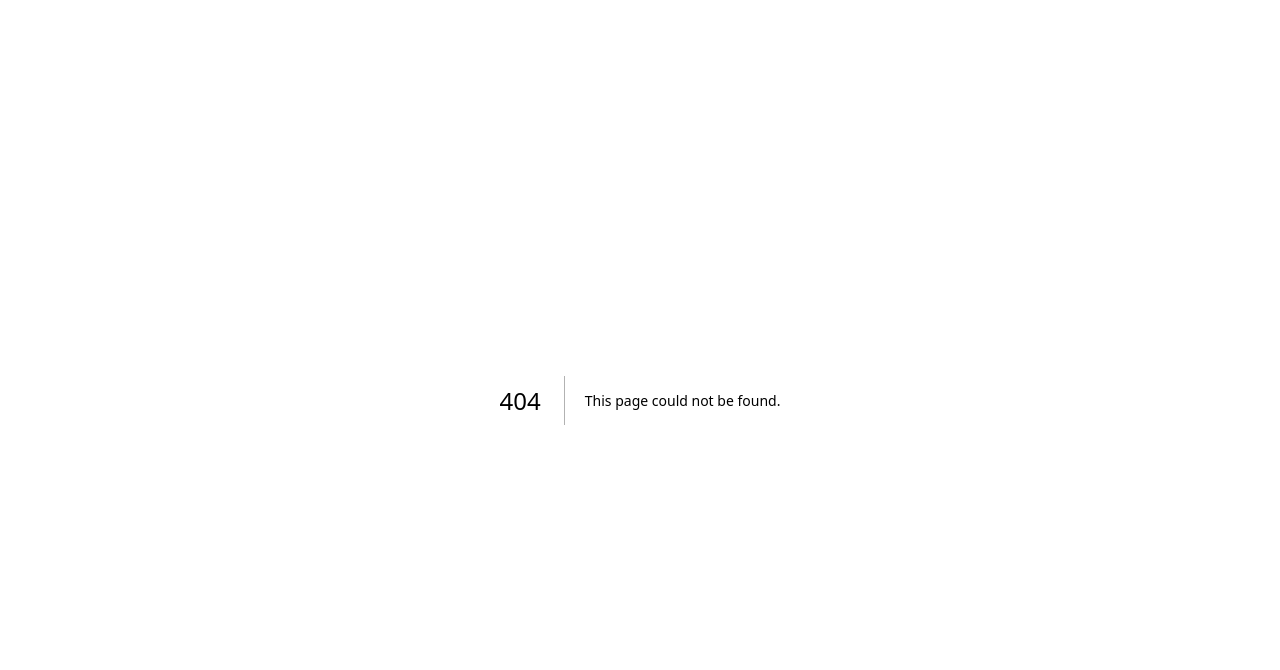
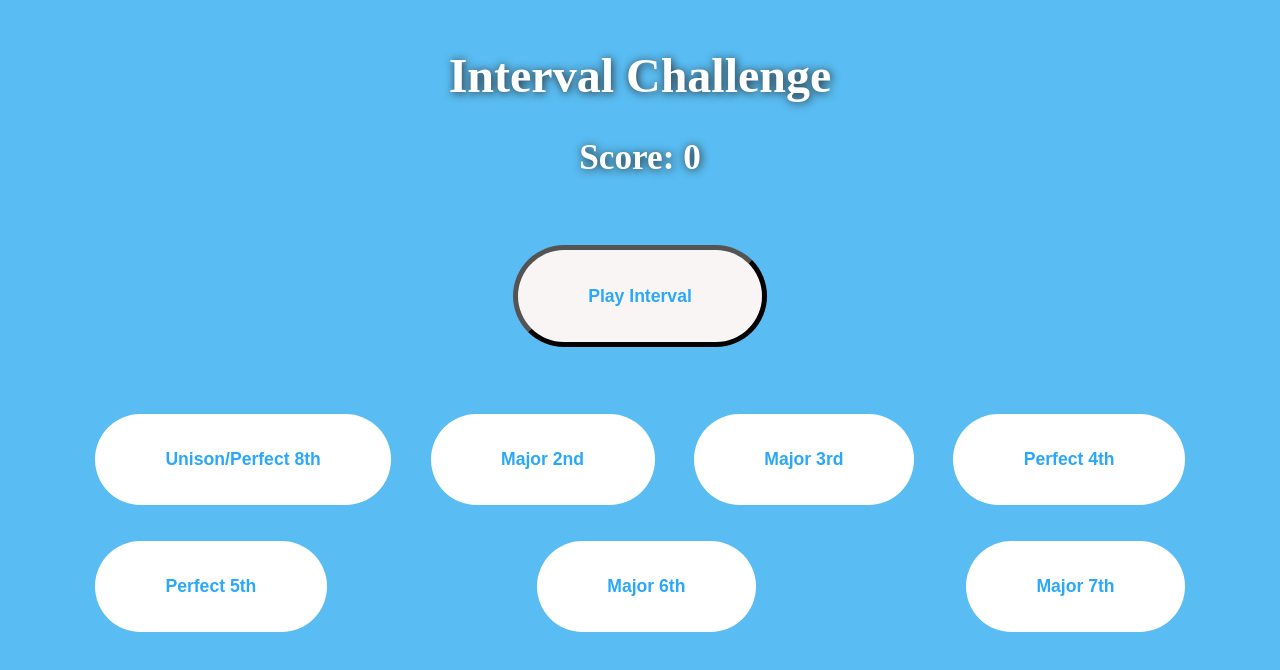
Before and after one commit to popatre/music-tutor, a Next.js app: page /intervals/interval-trainer in a window 1280 px wide. Before the commit this address had no page. Shown: the top 670 px of the page. Built offline with nearby package versions, Linux system fonts and the light colour scheme; no server answers.

Commit message:
add intervals section

```diff
--- /dev/null
+++ b/pages/intervals/interval-trainer.tsx
@@ -0,0 +1,176 @@
+import usePianoSounds from "@/hooks/usePianoSounds";
+import { useState } from "react";
+import styles from "../../styles/Intervals.module.css";
+
+type PlayInterval = (note1: string, note2: string, answer?: string) => void;
+
+export default function IntervalChallenge() {
+    const [interval, setInterval] = useState<string[]>([]);
+    const [answer, setAnswer] = useState<string>("");
+    const [totalScore, setTotalScore] = useState(0);
+    const [gameInProgress, setGameInProgress] = useState(false);
+    const [buttonStyles, setButtonStyles] = useState({
+        unison: "",
+        M2: "",
+        M3: "",
+        P4: "",
+        P5: "",
+        M6: "",
+        M7: "",
+    });
+
+    const { playClicks } = usePianoSounds();
+
+    function pickIntervals() {
+        setButtonStyles({
+            unison: "",
+            M2: "",
+            M3: "",
+            P4: "",
+            P5: "",
+            M6: "",
+            M7: "",
+        });
+        const intervals: { [key: string]: () => void } = {
+            1: () => playInterval("C", "C", "unison"),
+            M2: () => playInterval("C", "D", "M2"),
+            M3: () => playInterval("C", "E", "M3"),
+            P4: () => playInterval("C", "F", "P4"),
+            P5: () => playInterval("C", "G", "P5"),
+            M6: () => playInterval("C", "A", "M6"),
+            M7: () => playInterval("C", "B", "M7"),
+        };
+        const intervalNames = ["1", "M2", "M3", "P4", "P5", "M6", "M7"];
+        const randomNumber = Math.floor(Math.random() * 7);
+        const chosenInterval = intervalNames[randomNumber];
+        intervals[chosenInterval]();
+    }
+
+    const playInterval: PlayInterval = (note1, note2, interval) => {
+        if (interval) {
+            setAnswer(interval);
+        }
+        setInterval([note1, note2]);
+        setGameInProgress(true);
+        playClicks(note1);
+        setTimeout(() => {
+            playClicks(note2);
+        }, 1300);
+    };
+
+    function checkAnswer(answerChosen: string): boolean {
+        if (answerChosen === answer) {
+            setTotalScore((prevScore) => ++prevScore);
+            setGameInProgress(false);
+            setButtonStyles((prevState) => {
+                return {
+                    ...prevState,
+                    [answerChosen]: "correct",
+                };
+            });
+            return true;
+        } else {
+            setTotalScore((prevScore) => --prevScore);
+
+            setButtonStyles((prevState) => {
+                return {
+                    ...prevState,
+                    [answerChosen]: "incorrect",
+                };
+            });
+            return false;
+        }
+    }
+
+    return (
+        <main className={styles.container}>
+            <h1 className={styles.title}>Interval Challenge</h1>
+            <p className={styles.score}>Score: {totalScore}</p>
+            <div className={styles.mid_buttons}>
+                {!gameInProgress && (
+                    <button
+                        className={styles.startButtons}
+                        onClick={() => pickIntervals()}
+                    >
+                        Play Interval
+                    </button>
+                )}
+                {gameInProgress && (
+                    <button
+                        className={styles.startButtons}
+                        onClick={() => playInterval(interval[0], interval[1])}
+                    >
+                        Play Interval Again?
+                    </button>
+                )}
+            </div>
+            <div className={styles.btnBar}>
+                <button
+                    disabled={!gameInProgress}
+                    className={`${styles.btn__answer} ${
+                        styles[buttonStyles.unison]
+                    }`}
+                    onClick={() => {
+                        checkAnswer("unison");
+                    }}
+                >
+                    Unison/Perfect 8th
+                </button>
+                <button
+                    disabled={!gameInProgress}
+                    className={`${styles.btn__answer} ${
+                        styles[buttonStyles.M2]
+                    }`}
+                    onClick={() => checkAnswer("M2")}
+                >
+                    Major 2nd
+                </button>
+                <button
+                    disabled={!gameInProgress}
+                    className={`${styles.btn__answer} ${
+                        styles[buttonStyles.M3]
+                    }`}
+                    onClick={() => checkAnswer("M3")}
+                >
+                    Major 3rd
+                </button>
+                <button
+                    disabled={!gameInProgress}
+                    className={`${styles.btn__answer} ${
+                        styles[buttonStyles.P4]
+                    }`}
+                    onClick={() => checkAnswer("P4")}
+                >
+                    Perfect 4th
+                </button>
+                <button
+                    disabled={!gameInProgress}
+                    className={`${styles.btn__answer} ${
+                        styles[buttonStyles.P5]
+                    }`}
+                    onClick={() => checkAnswer("P5")}
+                >
+                    Perfect 5th
+                </button>
+                <button
+                    disabled={!gameInProgress}
+                    className={`${styles.btn__answer} ${
+                        styles[buttonStyles.M6]
+                    }`}
+                    onClick={() => checkAnswer("M6")}
+                >
+                    Major 6th
+                </button>
+                <button
+                    disabled={!gameInProgress}
+                    className={`${styles.btn__answer} ${
+                        styles[buttonStyles.M7]
+                    }`}
+                    onClick={() => checkAnswer("M7")}
+                >
+                    Major 7th
+                </button>
+            </div>
+        </main>
+    );
+}
--- /dev/null
+++ b/styles/Intervals.module.css
@@ -0,0 +1,78 @@
+.container {
+    display: flex;
+    flex-direction: column;
+    /* justify-content: space-between; */
+    align-items: center;
+    /* padding: 6rem; */
+    min-height: 100vh;
+    background-color: #59bdf3;
+    width: 90%;
+    margin-inline: auto;
+}
+
+.btnBar {
+    max-width: 1100px;
+    margin-inline: auto;
+    display: flex;
+    justify-content: space-between;
+    flex-wrap: wrap;
+}
+
+.btn__answer {
+    padding: 2em 4em;
+    border: 0;
+    border-radius: 100px;
+    background-color: #ffffff;
+    color: #2ba8fb;
+    font-weight: bold;
+    transition: all 0.5s;
+    -webkit-transition: all 0.5s;
+    margin-top: 2em;
+    margin-inline: 5px;
+    font-size: 1.1rem;
+}
+
+.startButtons {
+    padding: 2em 4em;
+    border-radius: 100px;
+    background-color: #f9f5f5;
+    color: #2ba8fb;
+    font-weight: bold;
+    transition: all 0.5s;
+    -webkit-transition: all 0.5s;
+    margin-top: 2em;
+    margin-inline: 5px;
+    font-size: 1.1rem;
+    border-width: 5px;
+}
+
+.btn__answer:hover {
+    box-shadow: 0 0 20px #6fc5ff50;
+    cursor: pointer;
+}
+
+.mid_buttons {
+    margin-block: 2em;
+}
+
+.correct {
+    background: rgb(3, 212, 3);
+}
+.incorrect {
+    background: rgb(251, 86, 86);
+}
+
+.score {
+    font-size: 2.2rem;
+    margin-top: 1em;
+    font-weight: bold;
+    color: white;
+    text-shadow: 1px 1px 10px rgb(37, 36, 36);
+}
+
+.title {
+    color: white;
+    font-size: 3rem;
+    text-shadow: 1px 1px 10px rgb(37, 36, 36);
+    margin-top: 1em;
+}
```
Also changed, not shown: pages/index.tsx (+7 -0 lines).
